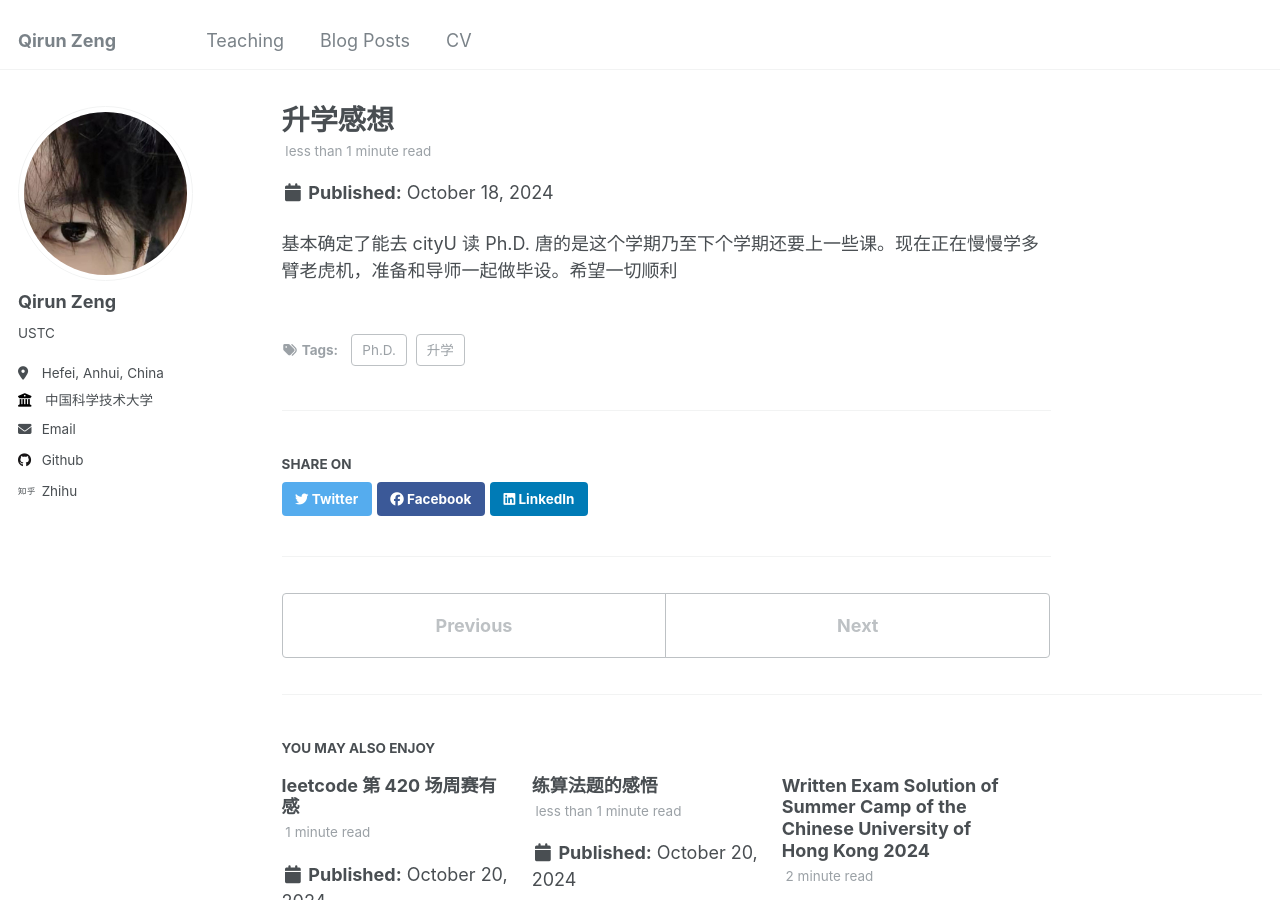
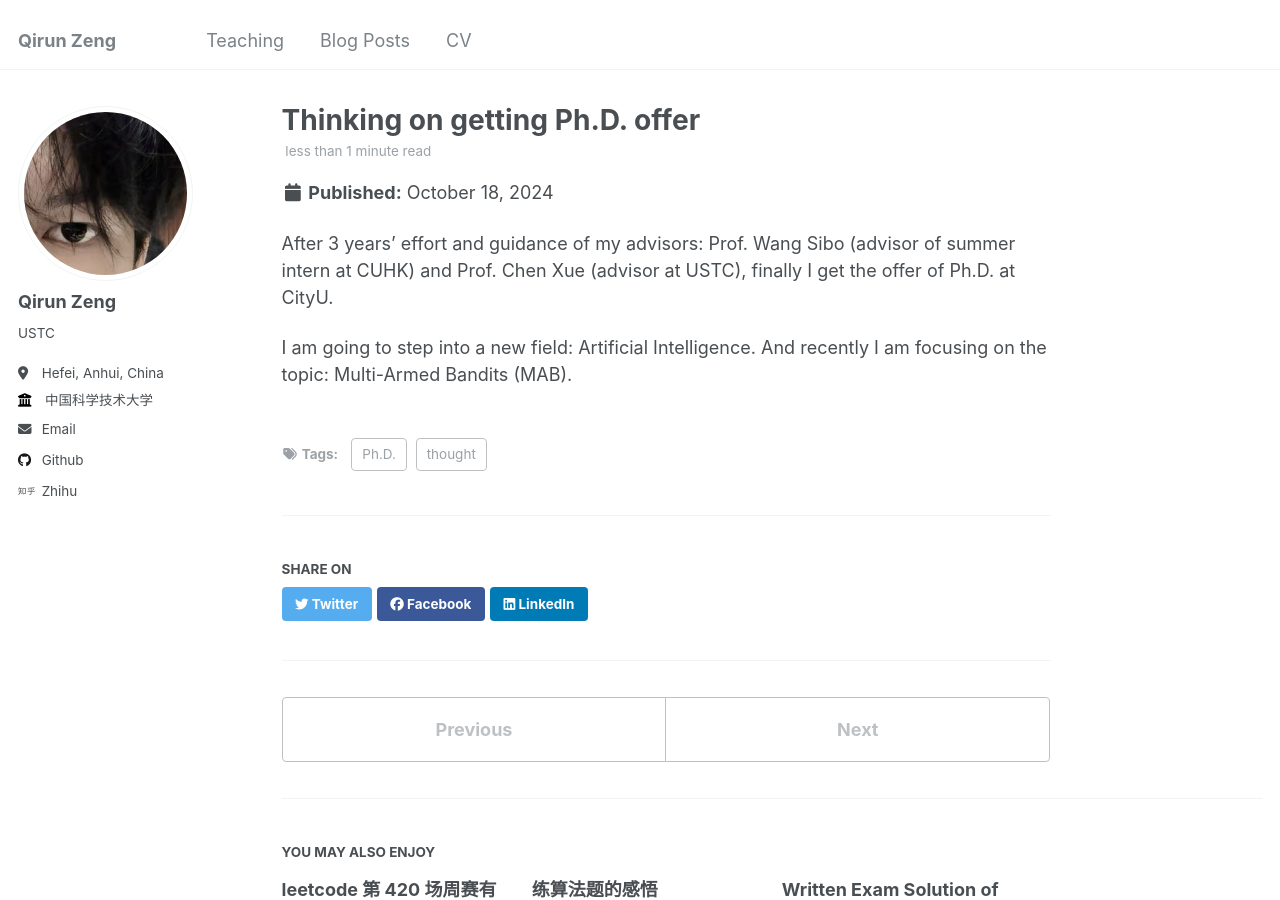
Before and after one commit to rewinery/rewinery.github.io, a Jekyll site: the page built from _posts/2024-10-18-Think-of-PhD.md, in a window 1280 px wide and 900 px high. Built offline with Jekyll 4.4.1, drawn with Linux system fonts in a browser that asks for light colours.

Commit message:
Think of PhD

```diff
--- a/_posts/2024-10-18-Think-of-PhD.md
+++ b/_posts/2024-10-18-Think-of-PhD.md
@@ -1,10 +1,12 @@
 ---
-title: '升学感想'
+title: 'Thinking on getting Ph.D. offer'
 date: 2024-10-18
 permalink: /posts/2024/10/Think-of-PhD/
 tags:
-  - 升学
-  - Ph.D.
+ - thought
+ - Ph.D.
 ---
 
-基本确定了能去 cityU 读 Ph.D. 唐的是这个学期乃至下个学期还要上一些课。现在正在慢慢学多臂老虎机，准备和导师一起做毕设。希望一切顺利
+After 3 years' effort and guidance of my advisors: Prof. Wang Sibo (advisor of summer intern at CUHK) and Prof. Chen Xue (advisor at USTC), finally I get the offer of Ph.D. at CityU.
+
+I am going to step into a new field: Artificial Intelligence. And recently I am focusing on the topic: Multi-Armed Bandits (MAB).
```
